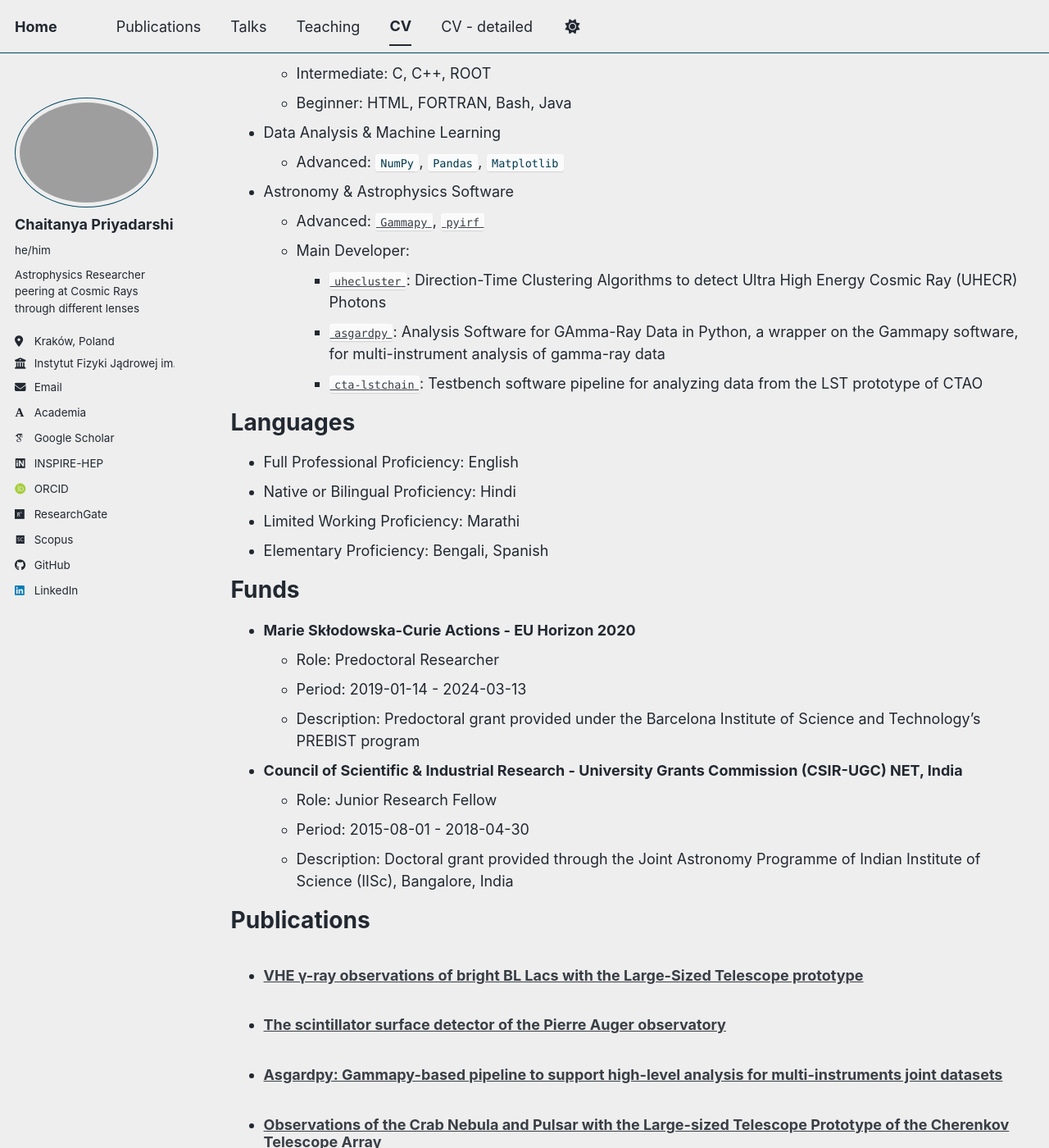
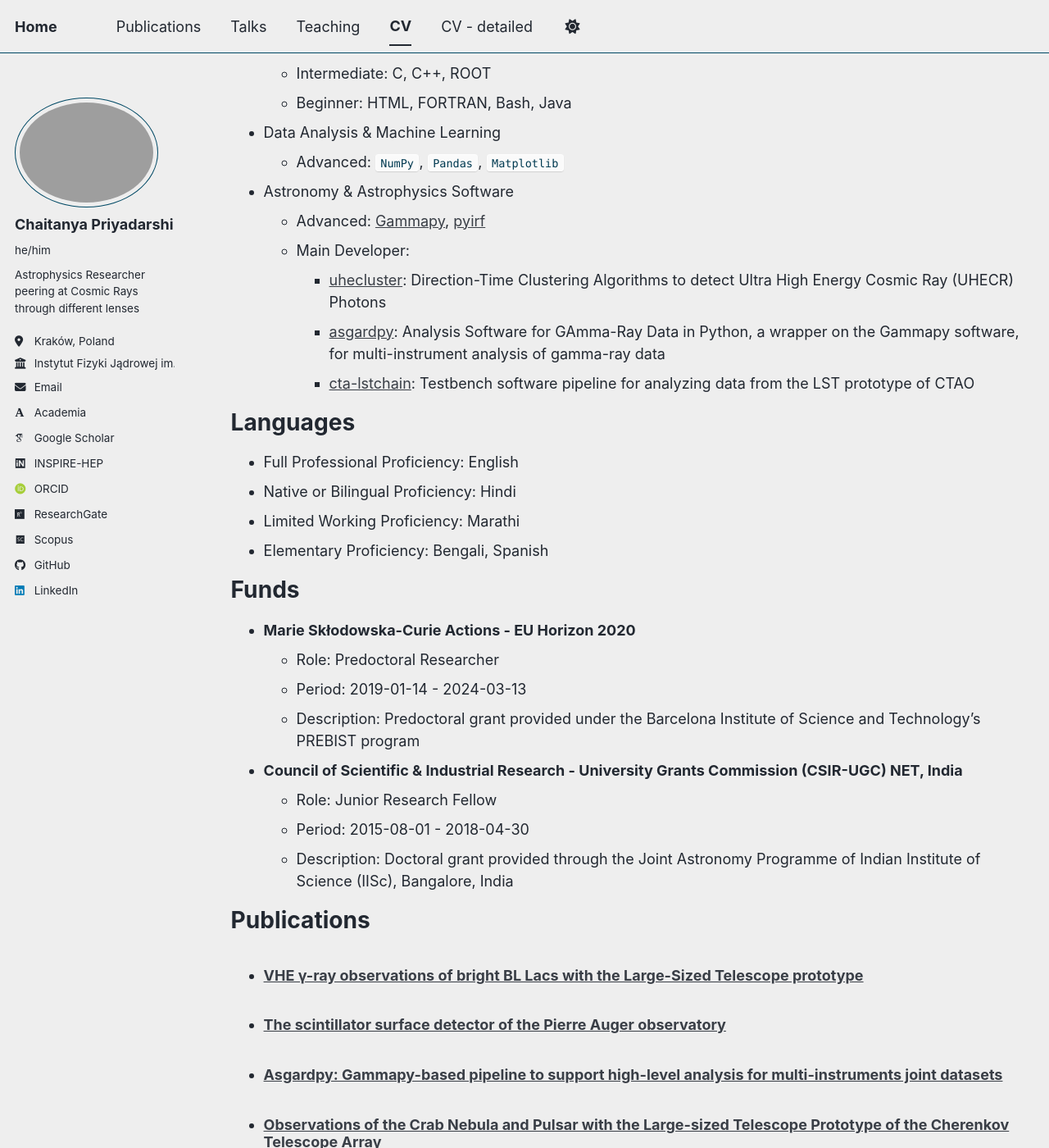
Before and after one commit to chaimain/chaimain.github.io, a Jekyll site: the page built from _pages/cv.md, in a window 1280 px wide and 1400 px high, scrolled down 961 px. Shown: the whole window at 82% size. Built offline with Jekyll 4.4.1, drawn with Linux system fonts in a browser that asks for light colours; some web fonts are replaced; a script bundle is joined from its source files by our own code; library files that are not in the unit come from our copies.

Commit message:
Revert code formatting for those with links, and change the sticky footer position to be relative

```diff
--- a/_pages/cv.md
+++ b/_pages/cv.md
@@ -41,11 +41,11 @@ Skills
 * Data Analysis & Machine Learning
   * Advanced: `NumPy`, `Pandas`, `Matplotlib`
 * Astronomy & Astrophysics Software
-  * Advanced: [`Gammapy`](https://www.docs.gammapy.org), [`pyirf`](https://pyirf.readthedocs.io/en/stable/)
+  * Advanced: [Gammapy](https://www.docs.gammapy.org), [pyirf](https://pyirf.readthedocs.io/en/stable/)
   * Main Developer:
-    * [`uhecluster`](https://gitlab.com/uhecluster/uhecluster): Direction-Time Clustering Algorithms to detect Ultra High Energy Cosmic Ray (UHECR) Photons
-    * [`asgardpy`](https://asgardpy.readthedocs.io/en/latest/): Analysis Software for GAmma-Ray Data in Python, a wrapper on the Gammapy software, for multi-instrument analysis of gamma-ray data
-    * [`cta-lstchain`](https://cta-observatory.github.io/cta-lstchain/): Testbench software pipeline for analyzing data from the LST prototype of CTAO
+    * [uhecluster](https://gitlab.com/uhecluster/uhecluster): Direction-Time Clustering Algorithms to detect Ultra High Energy Cosmic Ray (UHECR) Photons
+    * [asgardpy](https://asgardpy.readthedocs.io/en/latest/): Analysis Software for GAmma-Ray Data in Python, a wrapper on the Gammapy software, for multi-instrument analysis of gamma-ray data
+    * [cta-lstchain](https://cta-observatory.github.io/cta-lstchain/): Testbench software pipeline for analyzing data from the LST prototype of CTAO
 
 Languages
 ======
--- a/_sass/layout/_footer.scss
+++ b/_sass/layout/_footer.scss
@@ -14,9 +14,9 @@
   clear: both;
 
   /* sticky footer fix start */
-  /* position: absolute; */
-  /* bottom: 0em; */
-  /* height: auto; */
+  position: relative;
+  bottom: 0em;
+  height: auto;
   /* sticky footer fix end */
 
   margin-top: 3em;
```
